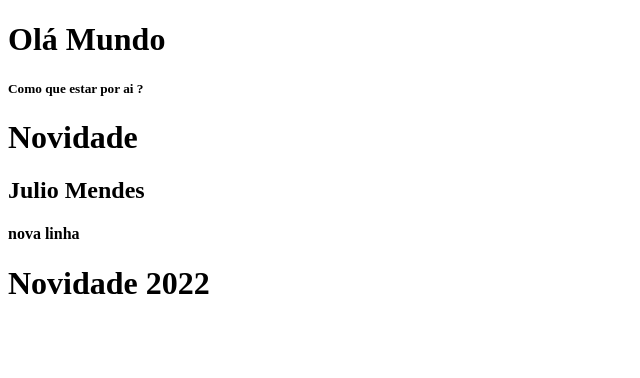
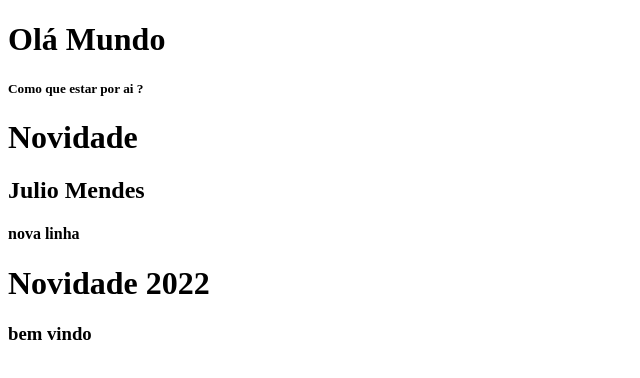
Before and after one commit to Jumendess/teste_git_2, a plain HTML site: page index.html in a window 1280 px wide. Shown: the whole page, without its empty margins (0-640 px from the left). Drawn offline with Linux system fonts and the light colour scheme.

Commit message:
update-4

```diff
--- a/index.html
+++ b/index.html
@@ -14,6 +14,7 @@
     <h2>Julio Mendes</h2>
     <h4>nova linha</h4>
     <h1>Novidade 2022</h1>
+    <h3>bem vindo</h3>
 
 
 </body>
```
